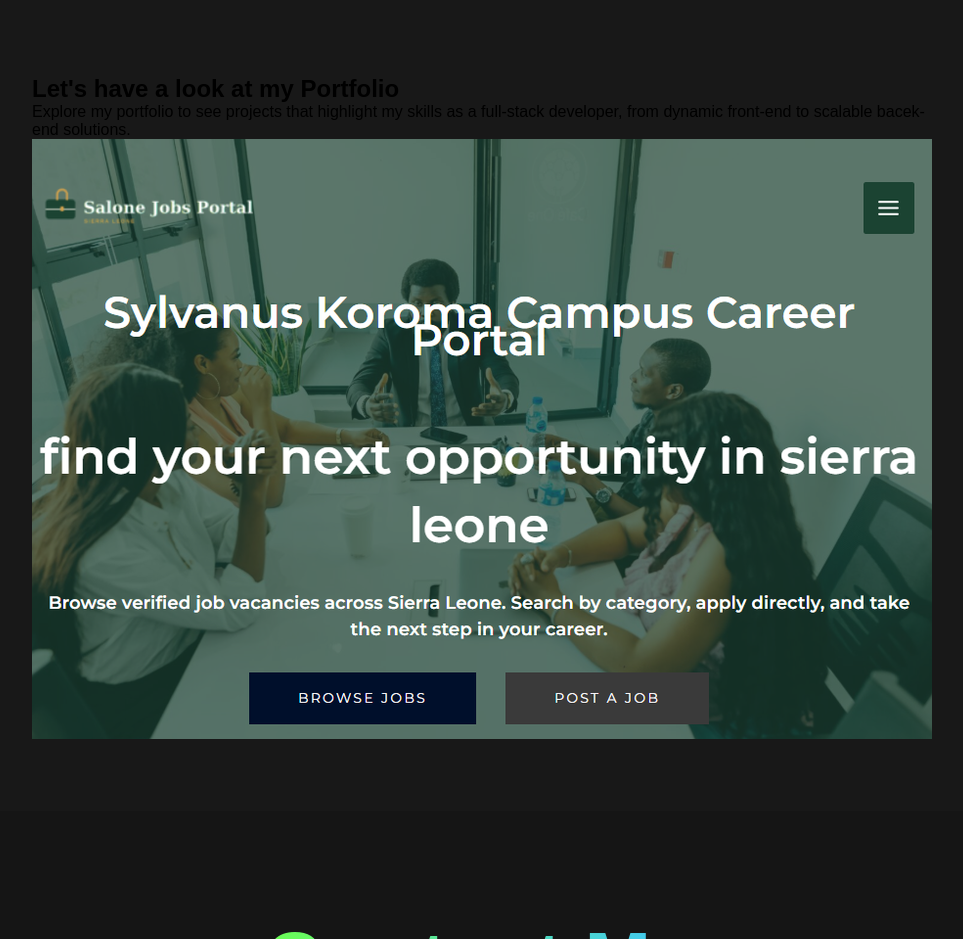
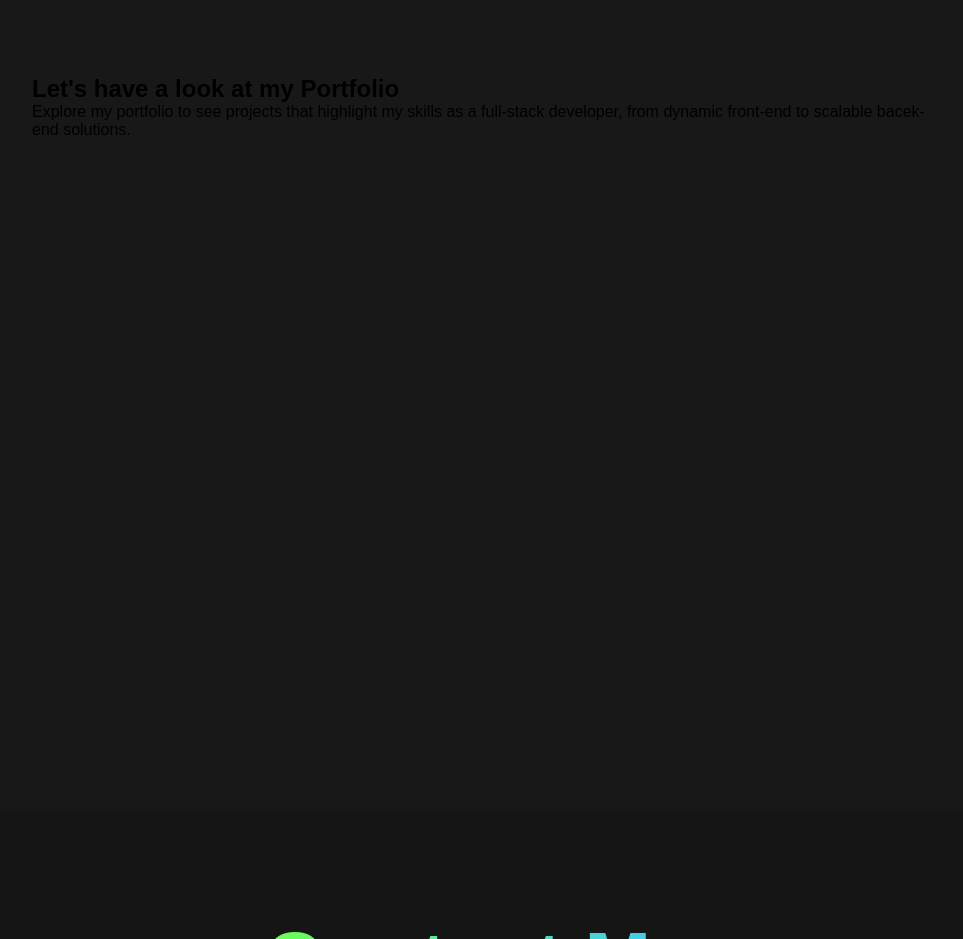
Before and after one commit to amidumkamara90-wq/myPortfolio, a plain HTML site: page index.html in a window 1280 px wide. Shown: the part 2480-3419 px from the top of the page, without its empty margins (160-1123 px from the left). Drawn offline with nearby package versions, Linux system fonts and the light colour scheme.

Commit message:
removed pic from the projects section

```diff
--- a/index.html
+++ b/index.html
@@ -124,7 +124,7 @@
         </div>
 
         <div>
-        <img src="images/salone-jobs-portal.png" alt="My Projects">
+        <!--<img src="images/salone-jobs-portal.png" alt="My Projects"> -->
 
 
 
```
Also changed, not shown: images/salone-jobs-portal.png (deleted).
